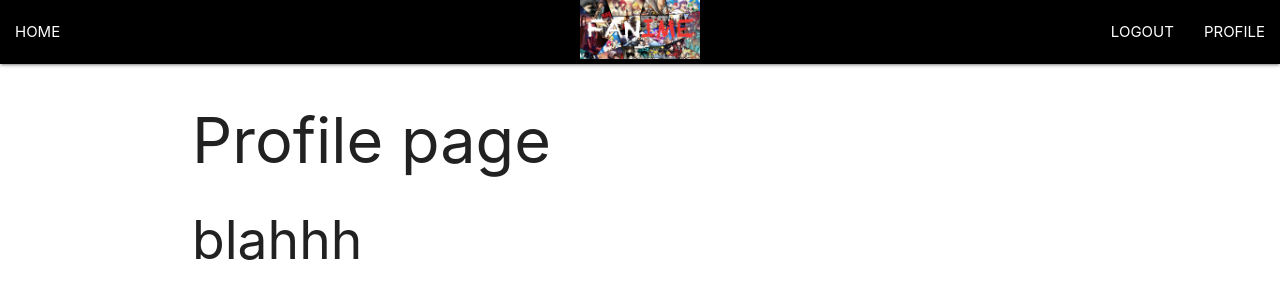
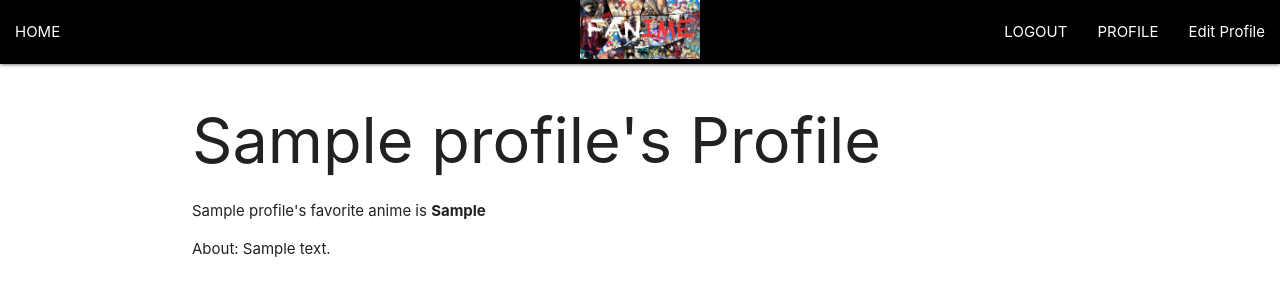
Before and after one commit to n8dizonmustard/fanime, a Django app: page /profile/ in a window 1280 px wide. Shown: the top 300 px of the page. Run offline with Django 3.2, Linux system fonts and the light colour scheme; a user stored in the database is signed in; tables that the repository leaves empty hold one stand-in row (values such as "Sample post").

Commit message:
edit models and add create profile form

```diff
--- a/fanime/fanime_app/models.py
+++ b/fanime/fanime_app/models.py
@@ -1,5 +1,6 @@
 from django.db import models
 from django.urls import reverse
+from datetime import date
 from django.contrib.auth.models import User
 
 # Create your models here.
@@ -12,7 +13,15 @@ class Anime(models.Model):
 
 
 class Profile(models.Model):
+    name = models.CharField(max_length=100)
+    favorite_anime_ever = models.CharField(max_length=100)
+    about = models.TextField(max_length=250)
     user = models.ForeignKey(User, on_delete=models.CASCADE)
+    def __str__(self):
+        return self.name
+
+    def get_absolute_url(self):
+        return reverse('profile')
 
 class Comment(models.Model):
     comment = models.CharField(max_length=300)
--- a/fanime/fanime_app/templates/base.html
+++ b/fanime/fanime_app/templates/base.html
@@ -28,6 +28,7 @@
                 <ul class="right">
                     <li><a href="{% url 'logout' %}">LOGOUT</a></li>
                     <li><a href="{% url 'profile' %}">PROFILE</a></li>
+                    <li><a href="{% url 'profile_create' %}">Edit Profile</a></li>
                 </ul>
                 {% else %}
                 <ul>
--- a/fanime/fanime_app/templates/detail.html
+++ b/fanime/fanime_app/templates/detail.html
@@ -18,10 +18,15 @@
 {% for comment in anime.comment_set.all %}
 <p>comment.comment</p>
 {%endfor%}
+
+
+<!-- If user is logged in a comment form is shown -->
+{% if user.is_authenticated %} user
 <form action="{% url 'add_comment' api_anime_id %}" method="post">
     {% csrf_token %}
     {{ comment_form.as_p }}
     <input type="submit" class="btn" value="Add Comment">
   </form>
+{% endif %}
 
 {% endblock %}
--- a/fanime/fanime_app/templates/profile.html
+++ b/fanime/fanime_app/templates/profile.html
@@ -2,7 +2,16 @@
 
 
 {% block content %}
-<h1>Profile page</h1>
-<h2>blahhh</h2>
 
+
+{% if profile%}
+{%for profile in profile%}
+<h1> {{profile.name}}'s Profile </h1>
+<p> {{profile.name}}'s favorite anime is <b>{{profile.favorite_anime_ever}}</b></p>
+<p> About: {{profile.about}}</p>
+{%endfor%}
+{% else %}
+<h1>This is your profile page</h1>
+<h2>Please click edit profile to get started</h2>
+{%endif%}
 {% endblock %}
--- a/fanime/fanime_app/urls.py
+++ b/fanime/fanime_app/urls.py
@@ -11,5 +11,6 @@ urlpatterns = [
     path('detail/<int:api_anime_id>', views.detail, name='detail'),
     path('detail/<int:api_anime_id>', views.add_comment, name ='add_comment'),
     path('profile/', views.profile, name='profile'),
+    path('profile/create/', views.ProfileCreate.as_view(), name="profile_create"),
     path('accounts/signup/', views.signup, name='signup'),
 ]
--- a/fanime/fanime_app/views.py
+++ b/fanime/fanime_app/views.py
@@ -1,23 +1,31 @@
 from django.shortcuts import render, redirect
 from django.contrib.auth import login
 from django.contrib.auth.forms import UserCreationForm
+from django.views.generic.edit import CreateView, UpdateView, DeleteView
 from .models import Anime, Comment, Profile
 from .forms import CommentForm
 import requests
+from django.contrib.auth.decorators import login_required
+from django.contrib.auth.mixins import LoginRequiredMixin
 
 # Create your views here.
 
 def home(request):
   page = '0'
+  #making initial request to api for first of the anime list
   response = requests.get(f'https://kitsu.io/api/edge/anime?page%5Blimit%5D=10&page%5Boffset%5D={page}').json()
-  return render(request, 'home.html',{'response':response, 'page':page})
+  return render(request, 'home.html',{'response':response, 'page':page}) #rendering home page with the contents of the response
+                                                                          #from the api and the page number
 
 def detail(request, api_anime_id):
-  print(api_anime_id)
+  print(api_anime_id) #api_anime_id is the id im getting from the api not our models
   comment_form = CommentForm()
-  response = requests.get(f'https://kitsu.io/api/edge/anime/{api_anime_id}').json()
+  response = requests.get(f'https://kitsu.io/api/edge/anime/{api_anime_id}').json() #making new request to api with anime id
   return render(request, 'detail.html', {'response': response, 'api_anime_id':api_anime_id, 'comment_form':comment_form})
 
+
+#still not working sorry
+@login_required
 def add_comment(request, api_anime_id):
   form = CommentForm(request.POST)
   if form.is_valid():
@@ -26,30 +34,43 @@ def add_comment(request, api_anime_id):
     new_comment.save()
   return redirect('detail', api_anime_id=api_anime_id)
 
+
 def next(request, page):
-  page = page + 5
-  print(page)
+  page = page + 5 # if a user hit the next button then whatever page is currently at +5 to get the new response
+  print(page) # this will help you if you wanna see it in terminal. Helped me
   response = requests.get(f'https://kitsu.io/api/edge/anime?page%5Blimit%5D=10&page%5Boffset%5D={page}').json()
   return render(request, 'next.html', {'response':response, 'page': page})
 
 def previous(request, page):
-  page = page - 5
+  page = page - 5 #same as next but backward
   print(page)
   response = requests.get(f'https://kitsu.io/api/edge/anime?page%5Blimit%5D=10&page%5Boffset%5D={page}').json()
   return render(request, 'previous.html', {'response':response, 'page': page})
 
 def first(request):
-  page = '0'
+  page = '0' #if user hits first page page = 0
   response = requests.get(f'https://kitsu.io/api/edge/anime?page%5Blimit%5D=10&page%5Boffset%5D={page}').json()
   return render(request, 'home.html',{'response':response, 'page':page})
 
 def last(request):
-  page = '16143'
+  page = '16143' # according to api docs 16543 is the last page number
   response = requests.get(f'https://kitsu.io/api/edge/anime?page%5Blimit%5D=10&page%5Boffset%5D={page}').json()
   return render(request, 'home.html',{'response':response, 'page':page})
 
+@login_required
 def profile(request):
-    return render(request, 'profile.html')
+    profile = Profile.objects.filter(user=request.user)
+    return render(request, 'profile.html', {'profile': profile})
+
+#if the user is logged in a edit profile form is visible. Its working but with minor problems -_-
+# you can keep clicking edit profile and it just makes a new profile every time instead of editing what you already have
+class ProfileCreate(LoginRequiredMixin, CreateView):
+  model = Profile
+  fields = ['name', 'favorite_anime_ever', 'about' ]
+  def form_valid(self, form):
+    form.instance.user = self.request.user
+    return super().form_valid(form)
+
 
 def signup(request):
   error_message = ''
```
Also changed, not shown: fanime/fanime_app/templates/fanime_app/profile_form.html (added, +19 -0 lines), fanime/fanime_app/migrations/0004_auto_20210403_1626.py (added).
